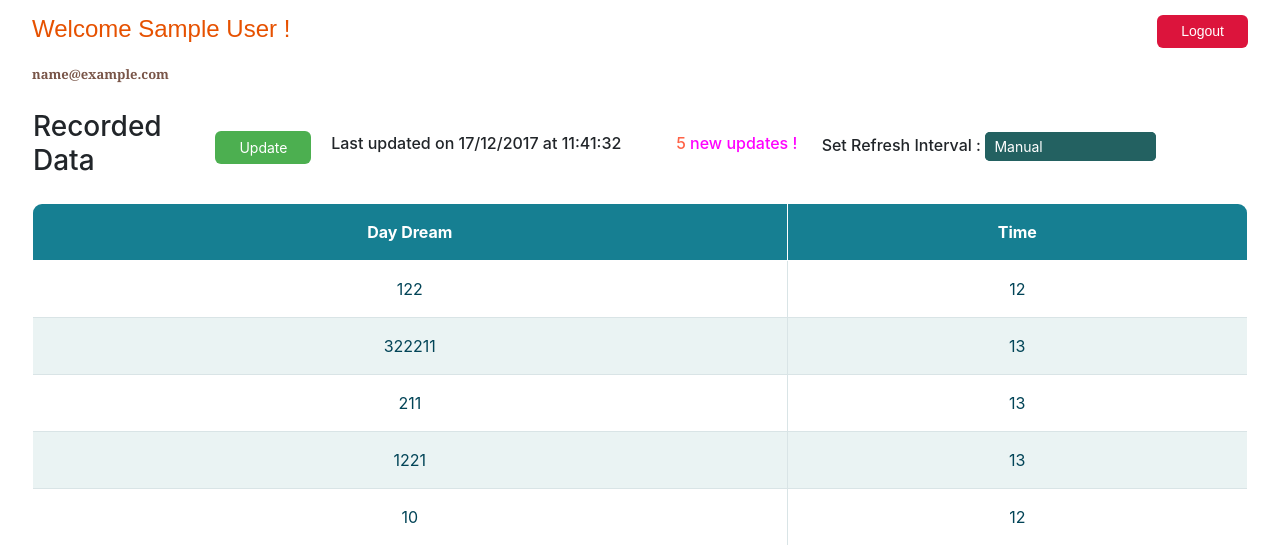
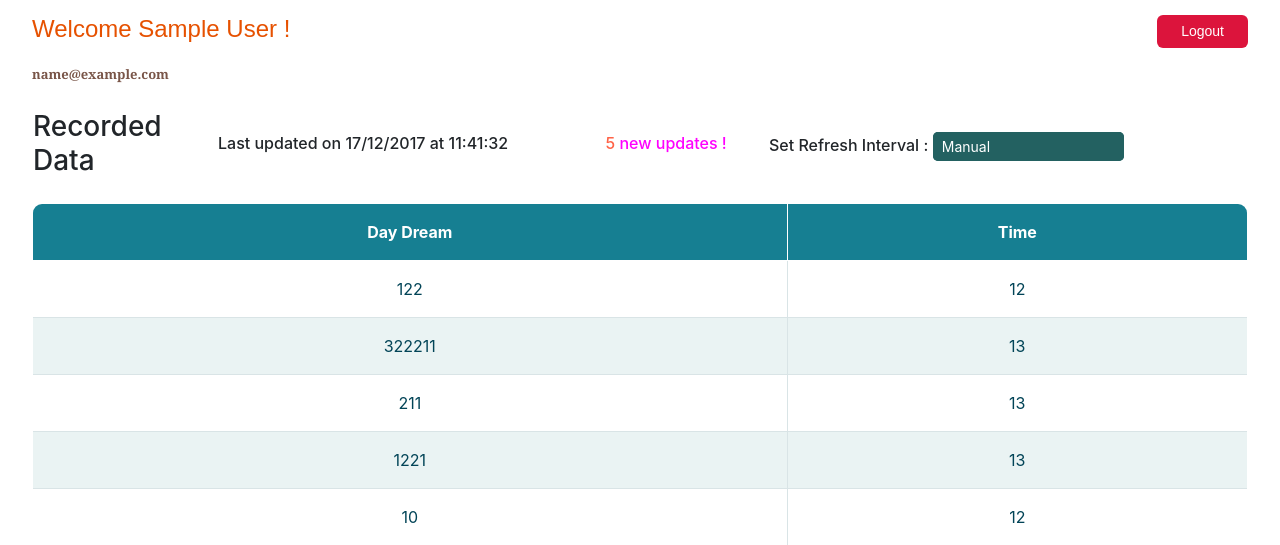
Before and after one commit to cnp96/SIAC-17, a PHP site: page /dashboard.php in a window 1280 px wide. Shown: the top 545 px of the page. Run offline with PHP 8.4, Linux system fonts and the light colour scheme; the visitor is signed in with stand-in values (Sample User, id 1); data comes from the database, SQL or seed files in the repository.

Commit message:
removed update button

```diff
--- a/dashboard.php
+++ b/dashboard.php
@@ -26,7 +26,7 @@
         <table style="width: 100%" border="0" cellspacing="3">
             <tr>
                 <td style="width: 15%"><h3>Recorded Data</h3></td>
-                <td><input type="button" class="button" onclick="update()" value="Update"></td>
+                <td><input type="button" class="button" onclick="update()" value="Update" style="display: none"></td>
                 <td id="loading" style="display: none;"><img src="images/loading.gif" alt="loading..."></img></td>
                 <td><h6 id="timestamp">Last updated on dd/MM/yyyy at --:--:--</h6></td>
                 <td><h6 class="updates"><span id="updatecount">--</span> new updates !</h6></td>
```
